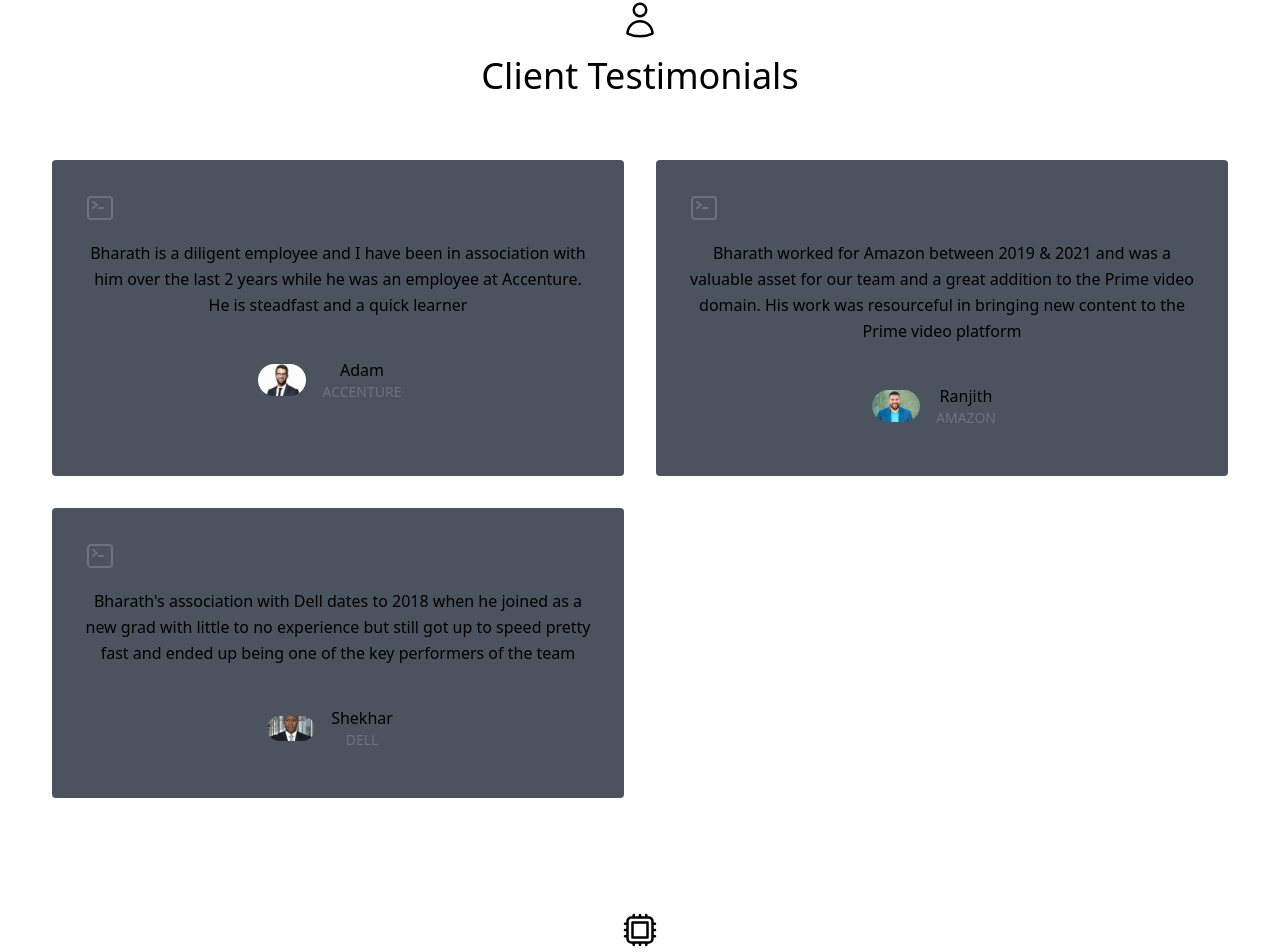
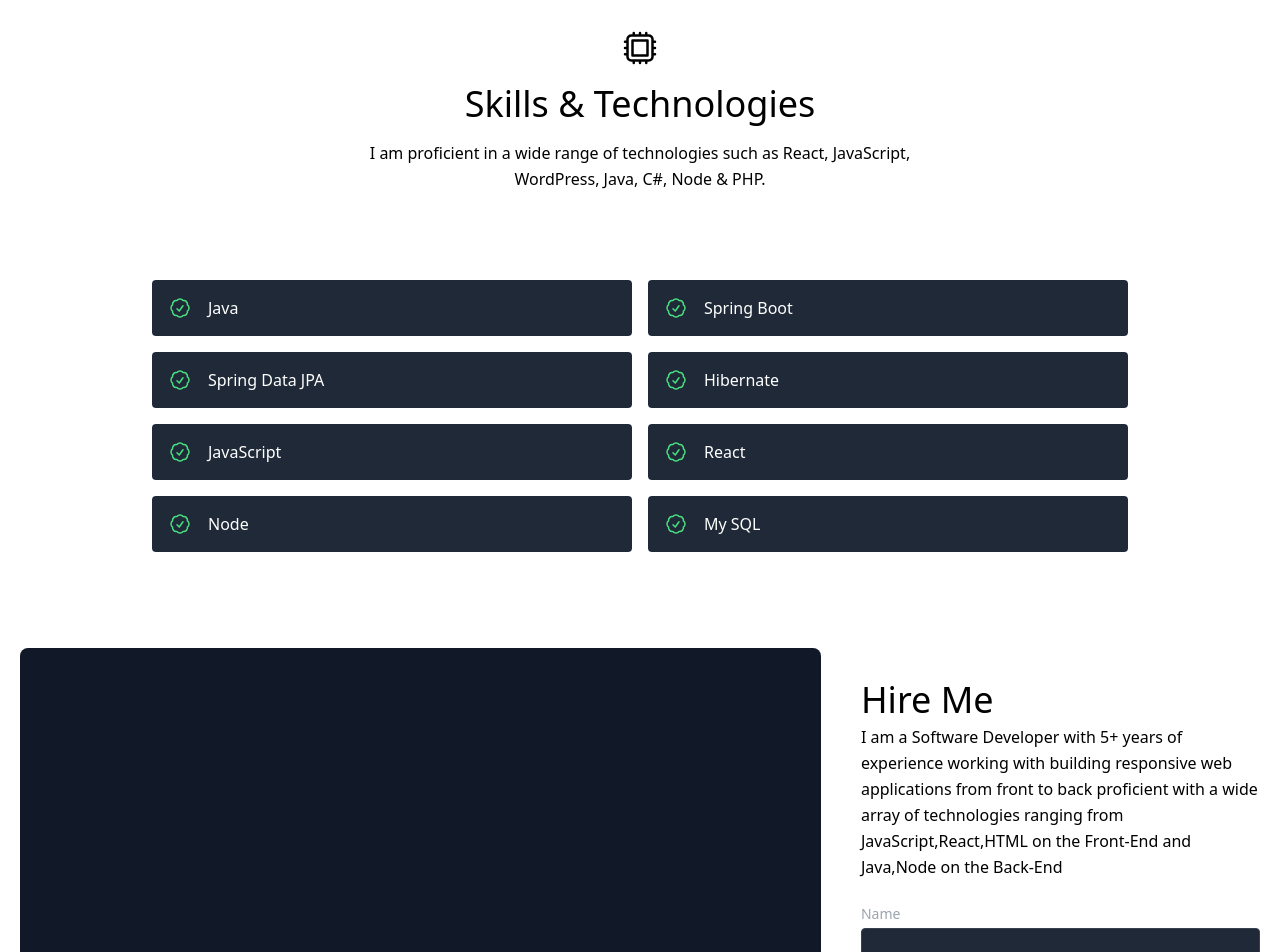
Before and after one commit to BharathR8/Sample-Portfolio, a React (Create React App) app: page / in a window 1280 px wide. Shown: the part 1839-2791 px from the top of the page. Built offline with nearby package versions, Linux system fonts and the light colour scheme.

Commit message:
Modified portfolio website

```diff
--- a/src/App.js
+++ b/src/App.js
@@ -3,7 +3,6 @@ import NavBar from './components/navbar';
 import About from './components/about';
 import Projects from './components/projects';
 //import Experience from './components/experience';
-import Testimonials from './components/testimonials';
 import Contact from './components/contact';
 import Skills from './components/skills';
 
@@ -13,7 +12,6 @@ function App() {
       <NavBar />
       <About />
       <Projects />
-      <Testimonials />
       <Skills />
       <Contact />
     </main>
--- a/src/components/about.js
+++ b/src/components/about.js
@@ -10,7 +10,7 @@ export default function About() {
                         <br className="hidden lg:inline-block" />I love to build amazing apps.
                     </h1>
                     <p className="mb-8 leading-relaxed">
-                        An AWS Certified developer with over 4 years experience in Software Development specializing in building highly scalable and responsive web applications from front to back.
+                        An AWS Certified developer with over 5 years experience in Software Development specializing in building highly scalable and responsive web applications from front to back.
                     </p>
                     <div className="flex justify-center">
                         <a
--- a/src/components/contact.js
+++ b/src/components/contact.js
@@ -18,10 +18,10 @@ export default function Contact() {
         fetch("/", {
             method:"POST",
             headers:{"Content-Type": "application/x-www-form-urlencoded" },
-            body: encode({ "form-name": "contact", name, email, message}),
+            headers:{"Content-Type": "application/x-www-form-urlencoded"},
         })
-            .then(() => alert("Message sent!"))
-            .catch((error) => alert(error));
+        .then(() => alert("Message sent!"))
+        .catch((error) => alert(error));
     }
 
 
@@ -38,22 +38,22 @@ export default function Contact() {
                             <h2 className="title-font font-semibold text-white tracking-widest text-xs">
                                 ADDRESS
                             </h2>
-                            <p className="mt-1">
-                                97 Warren St. <br />
-                                New York, NY 1007
+                            <p className="text-green-400 mt-1">
+                                4181 129th PL SE, Apt X103 <br />
+                                Bellevue, WA 98006
                             </p>
                         </div>
                         <div className="lg:w-1/2 px-6 mt-4 lg:mt-0">
                             <h2 className="title-font font-semibold text-white tracking-widest text-xs">
                                 EMAIL
                             </h2>
-                            <p className="text-indigo-400 leading-relaxed">
-                                reedbarger@email.com
+                            <p className="text-green-400 leading-relaxed">
+                                bharath.barakam@outlook.com
                             </p>
                             <h2 className="title-font font-semibold text-white tracking-widest text-xs mt-4">
                                 PHONE
                             </h2>
-                            <p className="leading-relaxed">123-456-7890</p>
+                            <p className="text-green-400 leading-relaxed">360-209-9680</p>
                         </div>
                     </div>
                 </div>
--- a/src/components/navbar.js
+++ b/src/components/navbar.js
@@ -7,7 +7,7 @@ export default function Navbar() {
             <div className="container mx-auto flex flex-wrap p-5 flex-col md:flex-row items-center">
                 <p className="title-font font-medium mb-4 md:mb-0">
                     <a href="#about" className="ml-3 text-xl">
-                        Reed barger
+                        Bharath Reddy Barakam
                     </a>
                 </p>
                 <nav className="md:mr-auto md:ml-4 md:py-1 md:pl-4 md:border-l md:border-gray-700 flex flex-wrap items-center text-base justify-center">
@@ -16,9 +16,6 @@ export default function Navbar() {
                     </a>
                     <a href="#skills" className="mr-5 hover:text-white">
                         Skills
-                    </a>
-                    <a href="#testimonials" className="mr-5 hover:text-white">
-                        Testimonials
                     </a>
                 </nav>
                 <a
--- a/src/components/projects.js
+++ b/src/components/projects.js
@@ -16,9 +16,8 @@ export default function Projects() {
                     </p>
                 </div>
                 <div className="flex flex-wrap-m-4">
-                    {projects.map((project) => (
+                    {projects.map((project, id) => (
                         <a
-                            href={project.link}
                             key={project.image}
                             className="sm:w-1/2 w-100 p-4">
                             <div className="flex relative">
@@ -26,15 +25,16 @@ export default function Projects() {
                                     alt="gallery"
                                     className="absolute inset-0 w-full h-full object-cover object-center"
                                     src={project.image}
+                                    style={(id == 0 || id == 1) ? {height: "120%"} : {height: "100%"}}
                                 />
                                 <div className="px-8 py-10 relative z-10 w-full border-4 border-gray-800 border-gray-900 opacity-0 hover:opacity-100">
-                                    <h2 className="tracking-widest text-sm title-font font-medium text-green-400 mb-1">
+                                    <h2 className="tracking-widest text-lg title-font font-medium text-green-400 mb-1">
                                         {project.subtitle}
                                     </h2>
-                                    <h1 className="title-font text-lg font-medium text-white mb-3">
+                                    <h1 className="title-font text-lg font-medium text-blue mb-3">
                                         {project.title}
                                     </h1>
-                                    <p className="leading-relaxed">{project.description}</p>
+                                    <p className="leading-relaxed text-red mb-3">{project.description}</p>
                                 </div>
                             </div>
                         </a>
--- a/src/components/testimonials.js
+++ /dev/null
@@ -1,41 +0,0 @@
-import React from 'react';
-import {CommandLineIcon, UserIcon} from "@heroicons/react/24/outline";
-import {testimonials} from "../data";
-
-export default function Testimonials() {
-    return(
-        <section id="testimonials">
-            <div className="container px-5 py-10 mx-auto text-center">
-                <UserIcon className="w-10 inline-block mb-4" />
-                <h1 className="sm:text-4xl text-3xl font-medium title-font mb-12">
-                    Client Testimonials
-                </h1>
-                <div className="flex flex-wrap m-4">
-                    {testimonials.map((testimonial) => (
-                        <div className="p-4 md:w-1/2 w-full">
-                            <div className="h-full bg-gray-800 bg-opacity-80 p-8 rounded">
-                                <CommandLineIcon className="block w-8 text-gray-500 mb-4" />
-                                <p className="leading-relaxed mb-6">{testimonial.quote}</p>
-                                <div className="inline-flex items-center">
-                                    <img
-                                        alt="testimonial"
-                                        src={testimonial.image}
-                                        className="w-12 rounded-full flex-shrink-0 object-cover object-center"
-                                    />
-                                    <span className="flex-grow flex flex-col p-4">
-                                        <span className="title-font font-medium">
-                                            {testimonial.name}
-                                        </span>
-                                        <span className="text-gray-500 text-sm uppercase">
-                                            {testimonial.company}
-                                        </span>
-                                    </span>
-                                </div>
-                            </div>
-                        </div>
-                    ))}
-                </div>
-            </div>
-        </section>
-    )
-}
--- a/src/data.js
+++ b/src/data.js
@@ -4,50 +4,25 @@ export const projects = [
         subtitle: "MERN Stack",
         description: "This game is played with using a Dice where the user is supposed to roll the dice to get the desired number",
         image: "/images/pig-game.jpg",
-        link: "https://reactbootcamp.com"
     },
     {
         title: "Budget Planner App",
         subtitle: "MERN Stack",
         description: "This was a budget planner app build to help the user plan their finances better",
         image: "/images/budgety.jpg",
-        link: "https://react-app.com"
     },
     {
         title: "Forkify",
         subtitle: "JavaScript, HTML & CSS",
         description: "This was a recipe search app wherein the user can search any recipe from a list of around 10,000 recipes rendered from an API",
         image: "/images/forkify.jpg",
-        link: "https://forkify.com"
     },
     {
         title: "Movie Database",
         subtitle: "JavaScript and JQuery",
         description: "This was an app built for the user to search for movies from a global list of movies database accessed using the IMDB api",
         image: "/images/movies.jpg",
-        link: "https://movie-database.com"
     },
 ]
 
-export const skills = ["JavaScript", "HTML", "CSS", "Python", "Node", "PHP", "Java", "MySQL"];
-
-export const testimonials = [
-    {
-        name: "Adam",
-        image: "/images/adam.jpg",
-        company: "Accenture",
-        quote: "Bharath is a diligent employee and I have been in association with him over the last 2 years while he was an employee at Accenture. He is steadfast and a quick learner"
-    },
-    {
-        name: "Ranjith",
-        image: "/images/ranjith.jpg",
-        company: "Amazon",
-        quote: "Bharath worked for Amazon between 2019 & 2021 and was a valuable asset for our team and a great addition to the Prime video domain. His work was resourceful in bringing new content to the Prime video platform"
-    },
-    {
-        name: "Shekhar",
-        image: "/images/shekar.jpg",
-        company: "Dell",
-        quote: "Bharath's association with Dell dates to 2018 when he joined as a new grad with little to no experience but still got up to speed pretty fast and ended up being one of the key performers of the team"
-    }
-]
+export const skills = ["Java", "Spring Boot", "Spring Data JPA", "Hibernate", "JavaScript", "React", "Node", "My SQL"];
```
Also changed, not shown: 13 other files (tests, documents, lock files or other folders).
